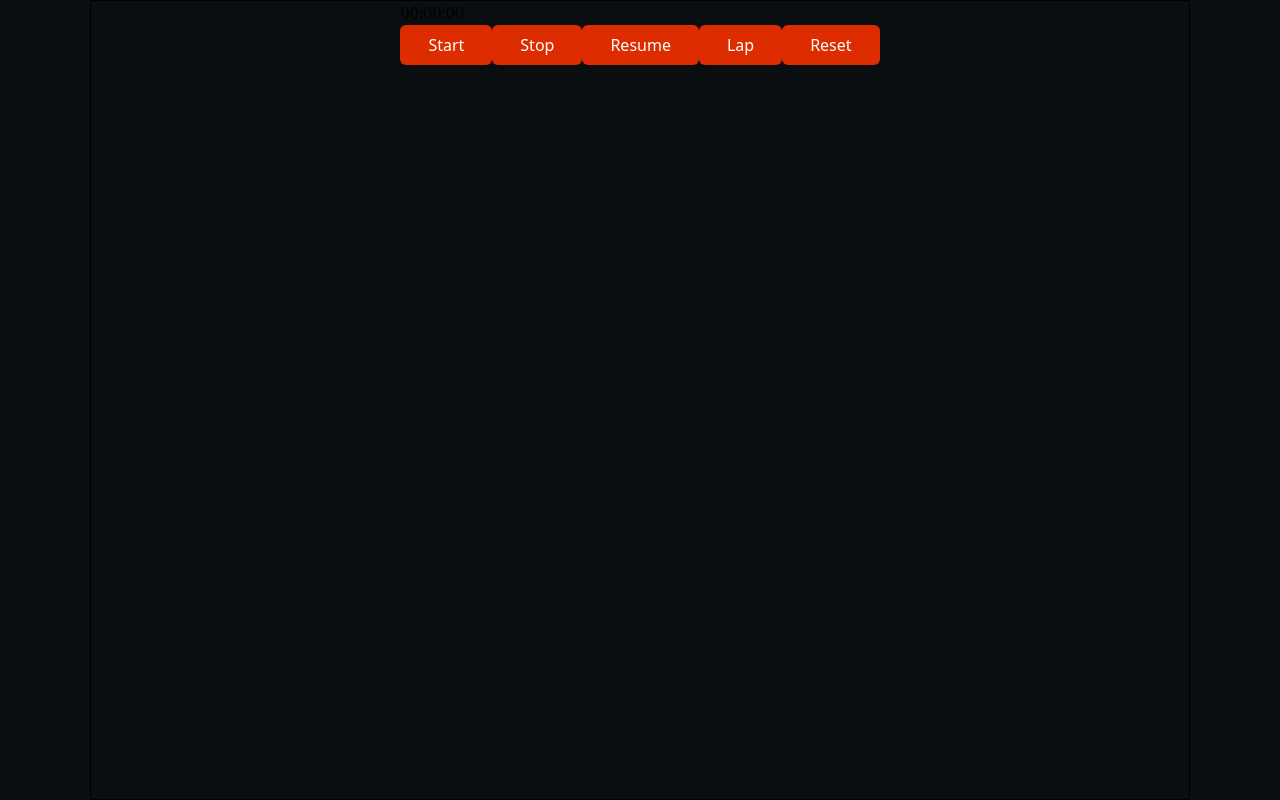
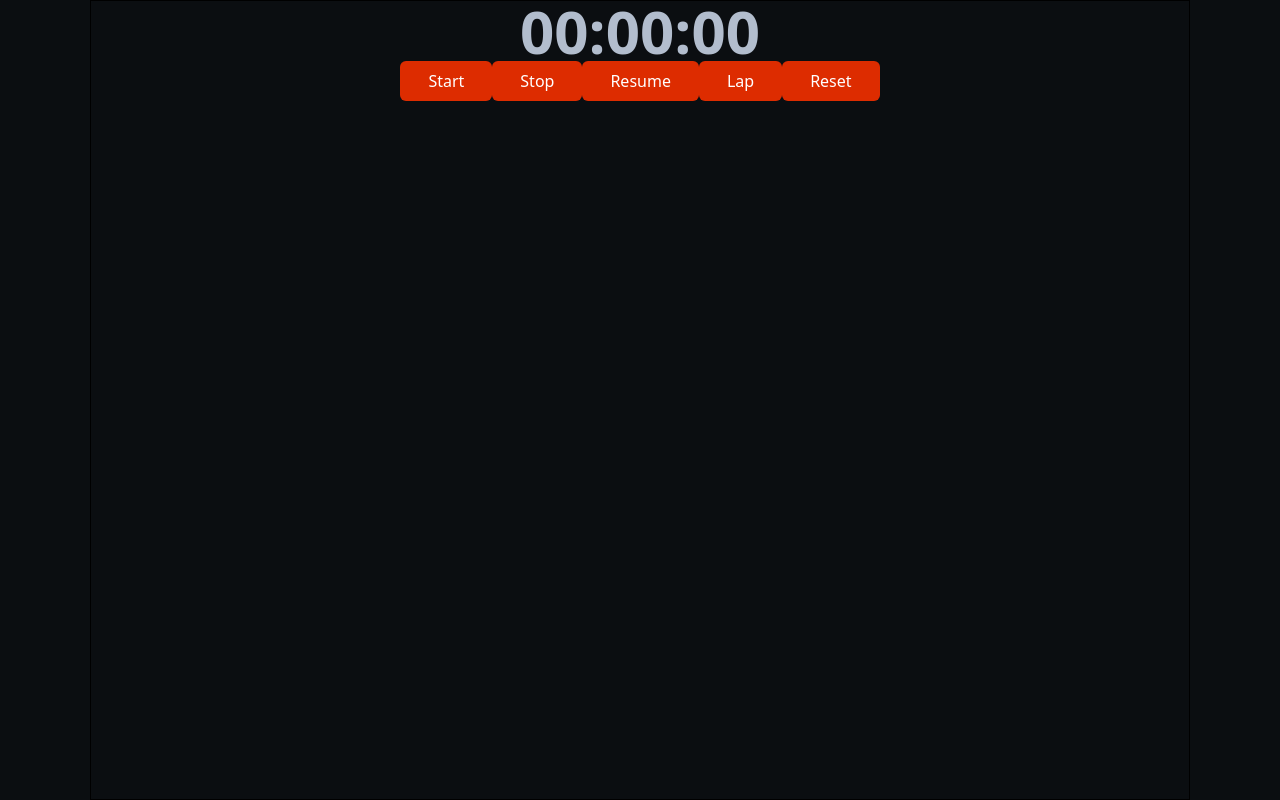
Before and after one commit to Shopify/eng-intern-assessment-react, a React app: page / in a window 1280 px wide. Built offline with nearby package versions, Linux system fonts and the light colour scheme.

Commit message:
chore: style the stopwatch text

```diff
--- a/src/StopWatch.tsx
+++ b/src/StopWatch.tsx
@@ -23,7 +23,7 @@ export default function StopWatch() {
 
   return (
     <div>
-      <div>
+      <div className="flex justify-center font-bold text-6xl text-primary-200">
         <span>{("0" + Math.floor((time / 60000) % 60)).slice(-2)}:</span>
         <span>{("0" + Math.floor((time / 1000) % 60)).slice(-2)}:</span>
         <span>{("0" + ((time / 10) % 100)).slice(-2)}</span>
```
